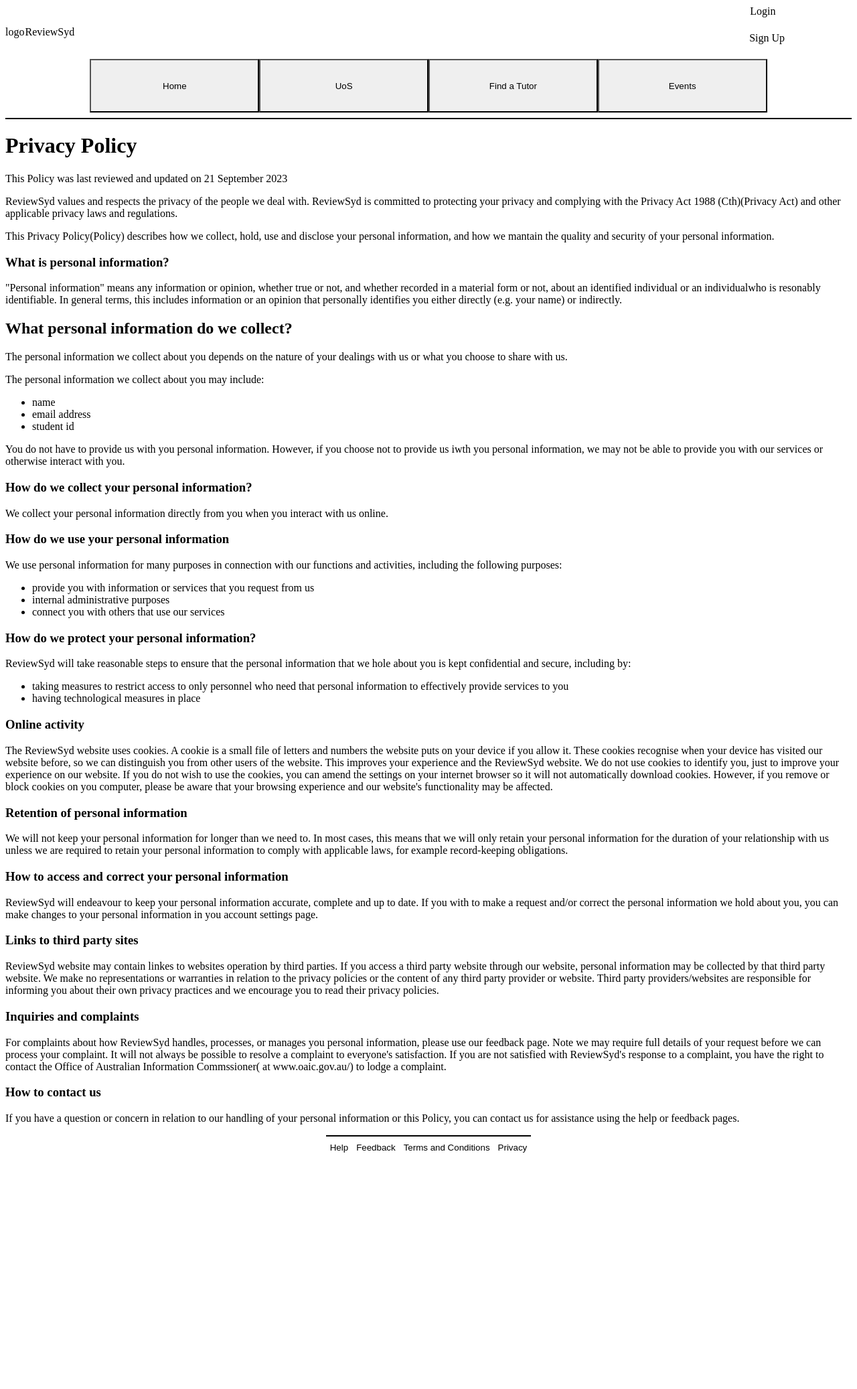
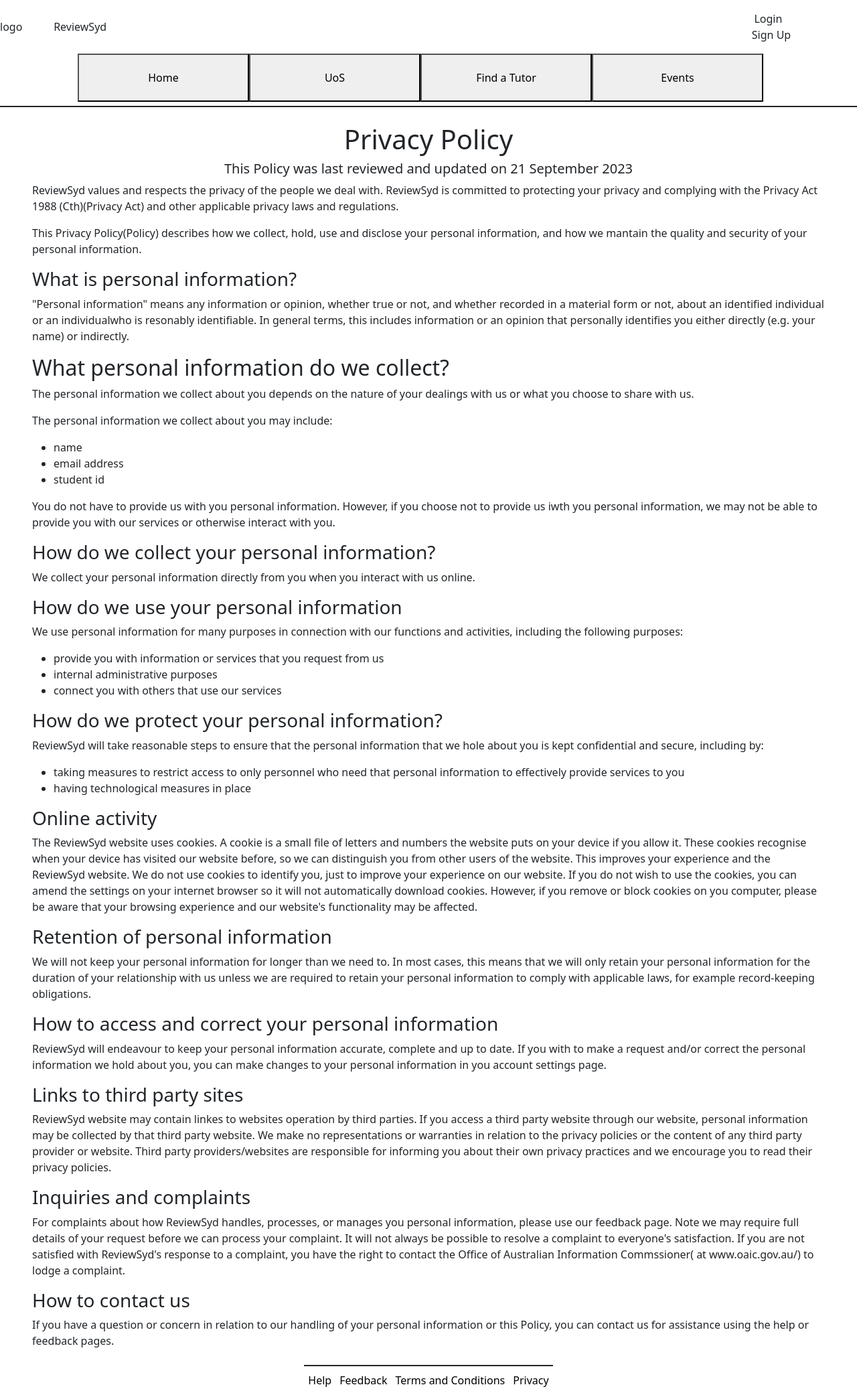
Before and after one commit to amizee/ReviewSyd, a Django app: page /privacy/ in a window 1280 px wide. Shown: the whole page at 67% size. Before the commit the page ends 1721 px from the top, so only its background shows below. Run offline with Django 4.2, Linux system fonts and the light colour scheme.

Commit message:
hf and privacy styled
header and footer template converted to bootstrap and privacy style added using bootstrap

```diff
--- a/ReviewSyd/myapp/templates/hf.html
+++ b/ReviewSyd/myapp/templates/hf.html
@@ -6,25 +6,26 @@
         <title>Header</title>
         <meta name="description" content="">
         <meta name="viewport" content="width=device-width, initial-scale=1">
-        <link rel="stylesheet" href="">
+        <link href="https://cdn.jsdelivr.net/npm/bootstrap@5.3.2/dist/css/bootstrap.min.css" rel="stylesheet" integrity="sha384-T3c6CoIi6uLrA9TneNEoa7RxnatzjcDSCmG1MXxSR1GAsXEV/Dwwykc2MPK8M2HN" crossorigin="anonymous">
+  </head>
         <script src="" async defer></script>
     </head>
     <body>
         <title>{%block title%}ReviewSyd{%endblock%}</title>
         <body>
-            <div style="border-bottom: 2px solid black;padding-bottom:1vh;height:20vh">
-                <div style="justify-content: space-between;display:flex;height:10vh">
-                    <div style="display: flex;align-items:center">
-                        <div style="padding-right:1%;">logo</div>
-                        <div>ReviewSyd</div>
+            <div class="border-bottom border-2 border-dark pb-1 " style="height: 20vh;">
+                <div class="d-flex align-items-center justify-content-between" style="height: 10vh;">
+                    <div class="row">
+                        <div class="col-6">logo</div>
+                        <div class="col-6">ReviewSyd</div>
                     </div>
-                    <div style="width:20%; display:flex;flex-direction:column;align-items:center;justify-content:center">
+                    <div class="d-flex flex-column justify-content-center align-items-center" style="width: 20%;">
                         <div style="width:20%;height:50%">Login</div>
                         <div style="height:50%;">Sign Up</div>
                     </div>
                 </div>
-                <div style="display:flex;flex-direction: row;height:10vh; justify-content:center;width:100%;">
-                    <button style="width:20%; border-radius: 0px;border-color:black;cursor:pointer;">
+                <div class="row justify-content-center" style="height: 10vh; width: 100%; padding-bottom: 1vh;">
+                    <button style="width:20%; border-radius: 0px;border-color:black;cursor:pointer;" onclick="location.href = '/'">
                         Home
                     </button>
                     <button style="width:20%; border-radius: 0px;border-color:black;cursor:pointer;">
@@ -38,8 +39,8 @@
                     </button>
                 </div>
             </div>
-            <div style="min-height:70vh">{%block content%}{%endblock%}</div>
-            <div style="display:flex;justify-content:space-evenly;justify-self:center;border-top: 2px solid black;padding-top:1vh ">
+            <div class="pt-2 pb-2" style="min-height:70vh">{%block content%}{%endblock%}</div>
+            <div class="d-flex border-top border-2 border-dark pt-2" style="justify-content:space-evenly; justify-self:center;">
                 <button style="cursor:pointer;background-color:white;border-width:0px;" onclick="location.href = '/help/'">
                     Help
                 </button>
@@ -54,5 +55,6 @@
                 </button>
             </div>
         </body>
+            <script src="https://cdn.jsdelivr.net/npm/bootstrap@5.3.2/dist/js/bootstrap.bundle.min.js" integrity="sha384-C6RzsynM9kWDrMNeT87bh95OGNyZPhcTNXj1NW7RuBCsyN/o0jlpcV8Qyq46cDfL" crossorigin="anonymous"></script>
     </body>
 </html>
--- a/ReviewSyd/myapp/templates/privacy.html
+++ b/ReviewSyd/myapp/templates/privacy.html
@@ -1,10 +1,13 @@
 {%extends "hf.html"%}{%block title%}Privacy{%endblock%}
 {%block content%}
     <p>
+        <div class="text-center">
             <h1>
                 Privacy Policy
             </h1>
-        <p>This Policy was last reviewed and updated on 21 September 2023</p>
+            <h5>This Policy was last reviewed and updated on 21 September 2023</h5>
+        </div>
+        <div class="px-5">
             <p>
                 ReviewSyd values and respects the privacy of the people we deal with.
                 ReviewSyd is committed to protecting your privacy and complying with
@@ -107,5 +110,6 @@
             <p>If you have a question or concern in relation to our handling of your personal information
                 or this Policy, you can contact us for assistance using the help or feedback pages.
             </p>
+        </div>
     </p>
 {%endblock%}
```
Lines whose indentation alone changed are shown as unchanged.
